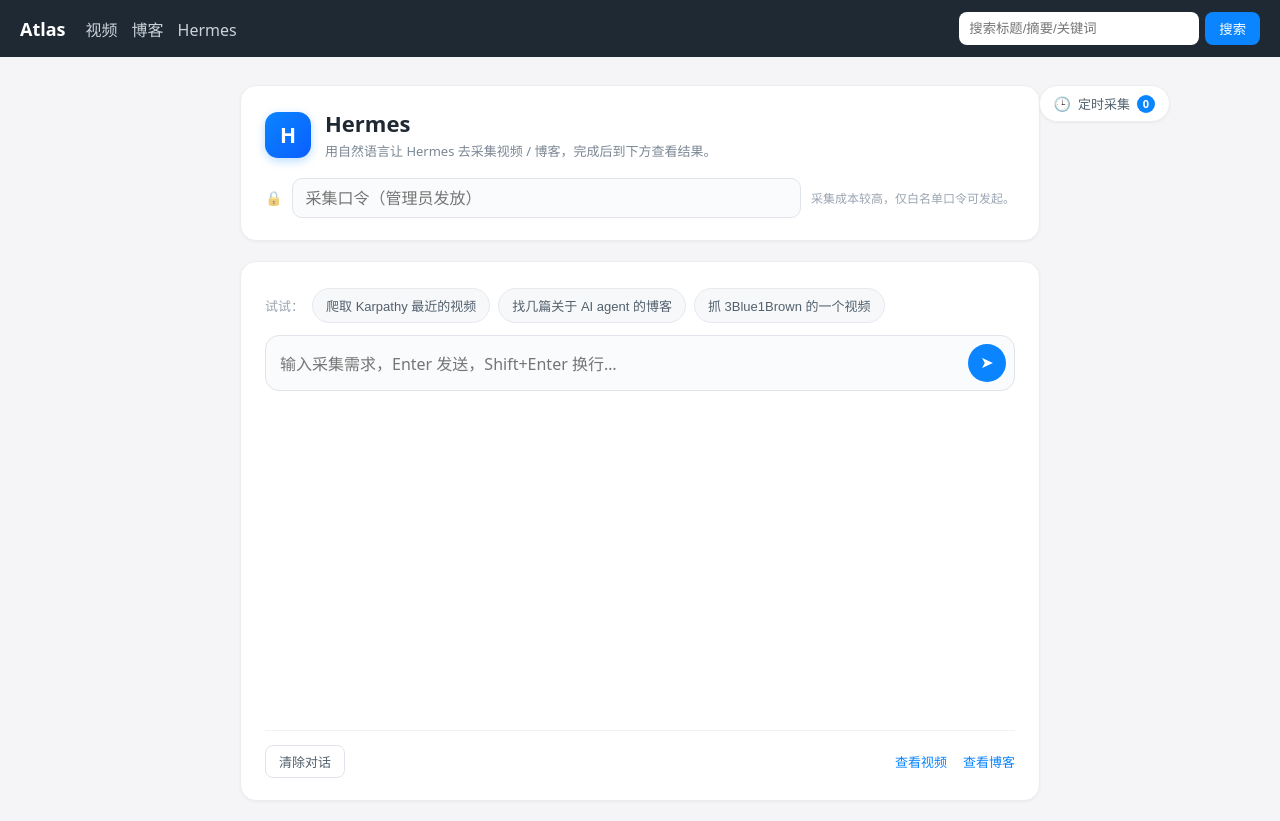
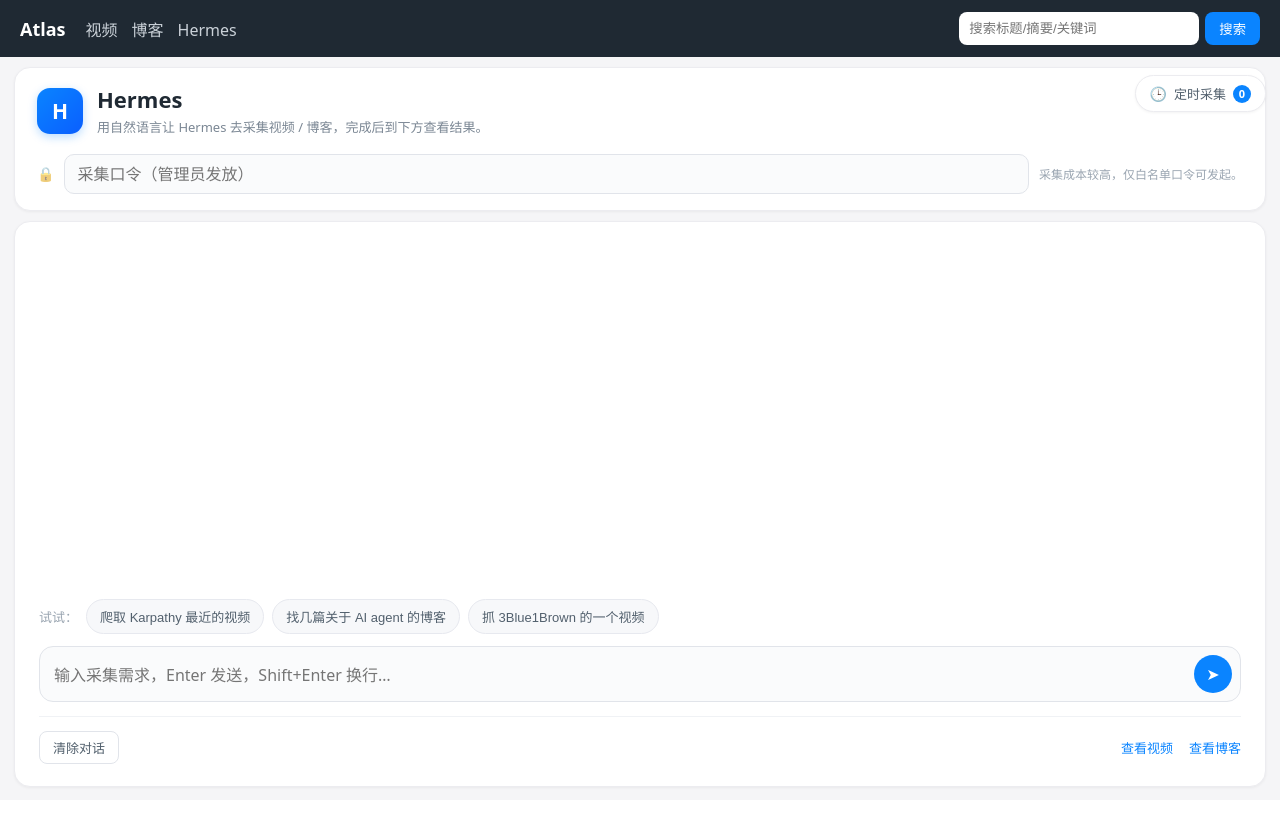
Before and after one commit to SuperSuperYuan/BlogTown, a FastAPI app: page /collect in a window 1280 px wide. After the commit the page ends 789 px from the top, so only its background shows below. Run offline with FastAPI, Linux system fonts and the light colour scheme.

Commit message:
feat(site): full-screen Hermes chat layout + tune page sizes
- collect page: chat panel fills the viewport (full width/height), composer
  pinned to the bottom with the action links below it, intro card compacted.
- videos page size 16->12, blogs 10->5.

Co-Authored-By: Claude Opus 4.8 (1M context) <noreply@anthropic.com>

```diff
--- a/src/aishelf/site/app.py
+++ b/src/aishelf/site/app.py
@@ -51,8 +51,8 @@ def _require_collect_token(token: str | None) -> None:
 BASE = Path(__file__).parent
 templates = Jinja2Templates(directory=str(BASE / "templates"))
 
-VIDEOS_PER_PAGE = 16
-BLOGS_PER_PAGE = 10
+VIDEOS_PER_PAGE = 12
+BLOGS_PER_PAGE = 5
 SEARCH_PER_PAGE = 20
 HOME_PREVIEW = 8
 SEARCH_API_PER_PAGE = 20
--- a/src/aishelf/site/static/style.css
+++ b/src/aishelf/site/static/style.css
@@ -35,13 +35,15 @@ h1 { font-size: 22px; } h2 { font-size: 17px; margin-top: 28px; } .more { font-s
 .pager { display: flex; gap: 14px; align-items: center; justify-content: center; margin: 24px 0; }
 .pager a { color: #0a84ff; }
 /* ---- Hermes 采集页：卡片分区 ---- */
-.hermes { max-width: 1180px; margin: 0 auto; padding-top: 8px; position: relative; }
+main:has(.hermes) { max-width: none; padding: 10px 14px; }
+.hermes { max-width: none; margin: 0 auto; padding-top: 0; position: relative; }
 .hermes .card { display: block; overflow: visible; background: #fff; border: 1px solid #ececf0; border-radius: 16px; box-shadow: 0 1px 3px rgba(0,0,0,.05); padding: 22px 24px; margin-bottom: 20px; }
 /* chat is the centered hero */
-.hermes-main { max-width: 800px; margin: 0 auto; }
+.hermes-main { max-width: none; margin: 0 auto; display: flex; flex-direction: column; height: calc(100vh - 80px); height: calc(100dvh - 80px); }
+.hermes-main .card { margin-bottom: 10px; }
 .hermes-main .card:last-child { margin-bottom: 0; }
-.hermes-main .chat-card { display: flex; flex-direction: column; min-height: 540px; }
-.hermes-main .chat-card .actionbar { margin-top: auto; }
+.hermes-main .hermes-intro { flex: none; padding: 16px 22px; }
+.hermes-main .chat-card { display: flex; flex-direction: column; flex: 1 1 auto; min-height: 0; }
 
 /* 定时采集：缩到右上角的小折叠面板 */
 .sched-dock { position: absolute; top: 8px; right: 0; z-index: 20; }
@@ -57,7 +59,7 @@ h1 { font-size: 22px; } h2 { font-size: 17px; margin-top: 28px; } .more { font-s
 .sched-pop .lead { margin-top: 0; }
 
 @media (max-width: 1180px) {
-  .hermes { max-width: 800px; }
+  .hermes { max-width: 100%; }
   .sched-dock { position: static; margin-top: 20px; text-align: right; }
   .sched-dock > summary { margin-left: auto; }
   .sched-pop { position: static; width: auto; max-width: none; margin-top: 10px; box-shadow: 0 1px 3px rgba(0,0,0,.05); max-height: none; text-align: left; }
@@ -77,8 +79,7 @@ h1 { font-size: 22px; } h2 { font-size: 17px; margin-top: 28px; } .more { font-s
 
 /* chat card */
 .chat-card { padding: 18px 20px; }
-.chatlog { display: flex; flex-direction: column; gap: 16px; max-height: 52vh; overflow-y: auto; padding: 4px 2px; }
-.chatlog:empty { display: none; }
+.chatlog { display: flex; flex-direction: column; gap: 16px; flex: 1 1 auto; min-height: 0; overflow-y: auto; padding: 4px 2px; }
 .msg { display: flex; gap: 10px; align-items: flex-start; }
 .msg.user { flex-direction: row-reverse; }
 .avatar { width: 30px; height: 30px; border-radius: 50%; flex: none; display: flex; align-items: center; justify-content: center; font-size: 13px; font-weight: 600; }
@@ -88,19 +89,19 @@ h1 { font-size: 22px; } h2 { font-size: 17px; margin-top: 28px; } .more { font-s
 .bubble.user { background: #0a84ff; color: #fff; border-bottom-right-radius: 5px; }
 .bubble.assistant { background: #f4f5f8; border-bottom-left-radius: 5px; }
 .bubble.error { background: #fff3f3; color: #b00020; border: 1px solid #ffb3b3; }
-.examples { display: flex; flex-wrap: wrap; gap: 8px; align-items: center; margin: 4px 0 12px; }
+.examples { flex: none; display: flex; flex-wrap: wrap; gap: 8px; align-items: center; margin: 4px 0 0; }
 .chatlog:not(:empty) + .examples { margin-top: 14px; }
 .examples-label { color: #9aa5b1; font-size: 13px; }
 .chip { background: #f7f8fa; border: 1px solid #e7e9ef; color: #52606d; padding: 7px 13px; border-radius: 999px; font-size: 13px; cursor: pointer; transition: all .15s; }
 .chip:hover { border-color: #0a84ff; color: #0a84ff; background: #fff; }
-.composer { display: flex; align-items: flex-end; gap: 8px; background: #fafbfc; border: 1px solid #e1e4ea; border-radius: 14px; padding: 8px 8px 8px 14px; transition: border-color .15s, box-shadow .15s; }
+.composer { flex: none; margin-top: 12px; display: flex; align-items: flex-end; gap: 8px; background: #fafbfc; border: 1px solid #e1e4ea; border-radius: 14px; padding: 8px 8px 8px 14px; transition: border-color .15s, box-shadow .15s; }
 .composer:focus-within { border-color: #0a84ff; background: #fff; box-shadow: 0 0 0 3px rgba(10, 132, 255, .12); }
 .composer textarea { flex: 1; border: none; outline: none; resize: none; font: inherit; line-height: 1.5; max-height: 200px; padding: 6px 0; background: transparent; }
 .composer .send { flex: none; width: 38px; height: 38px; border: none; border-radius: 50%; background: #0a84ff; color: #fff; font-size: 16px; cursor: pointer; display: flex; align-items: center; justify-content: center; transition: background .15s, transform .1s; }
 .composer .send:hover { background: #0070e0; }
 .composer .send:active { transform: scale(.94); }
 .composer .send:disabled { opacity: .4; cursor: default; }
-.actionbar { display: flex; align-items: center; gap: 16px; margin-top: 14px; padding-top: 14px; border-top: 1px solid #f0f2f5; }
+.actionbar { flex: none; display: flex; align-items: center; gap: 16px; margin-top: 14px; padding-top: 14px; border-top: 1px solid #f0f2f5; }
 .actionbar .spacer { flex: 1; }
 .ghost { background: none; border: 1px solid #e1e4ea; color: #52606d; padding: 6px 13px; border-radius: 8px; font-size: 13px; cursor: pointer; transition: all .15s; }
 .ghost:hover { border-color: #9aa5b1; color: #1f2933; }
```
